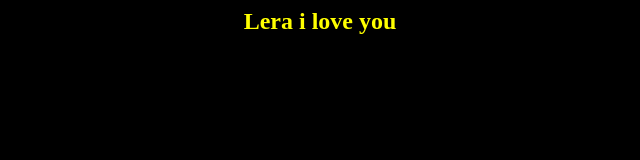
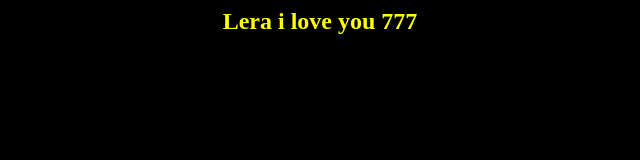
Before and after one commit to Rshnarkev1ch/MySuperProject1, a plain HTML site: page index.html in a window 1280 px wide. Shown: the whole page, without its empty margins (320-960 px from the left). Drawn offline with Linux system fonts and the light colour scheme.

Commit message:
dobavil 777

```diff
--- a/index.html
+++ b/index.html
@@ -2,7 +2,7 @@
 <html>
 <body bgcolor=black>
 <center>
-<h2><font color=yellow>Lera i love you</font></h2>
+<h2><font color=yellow>Lera i love you 777 </font></h2>
 </center>
 </body>
 </html>
```
